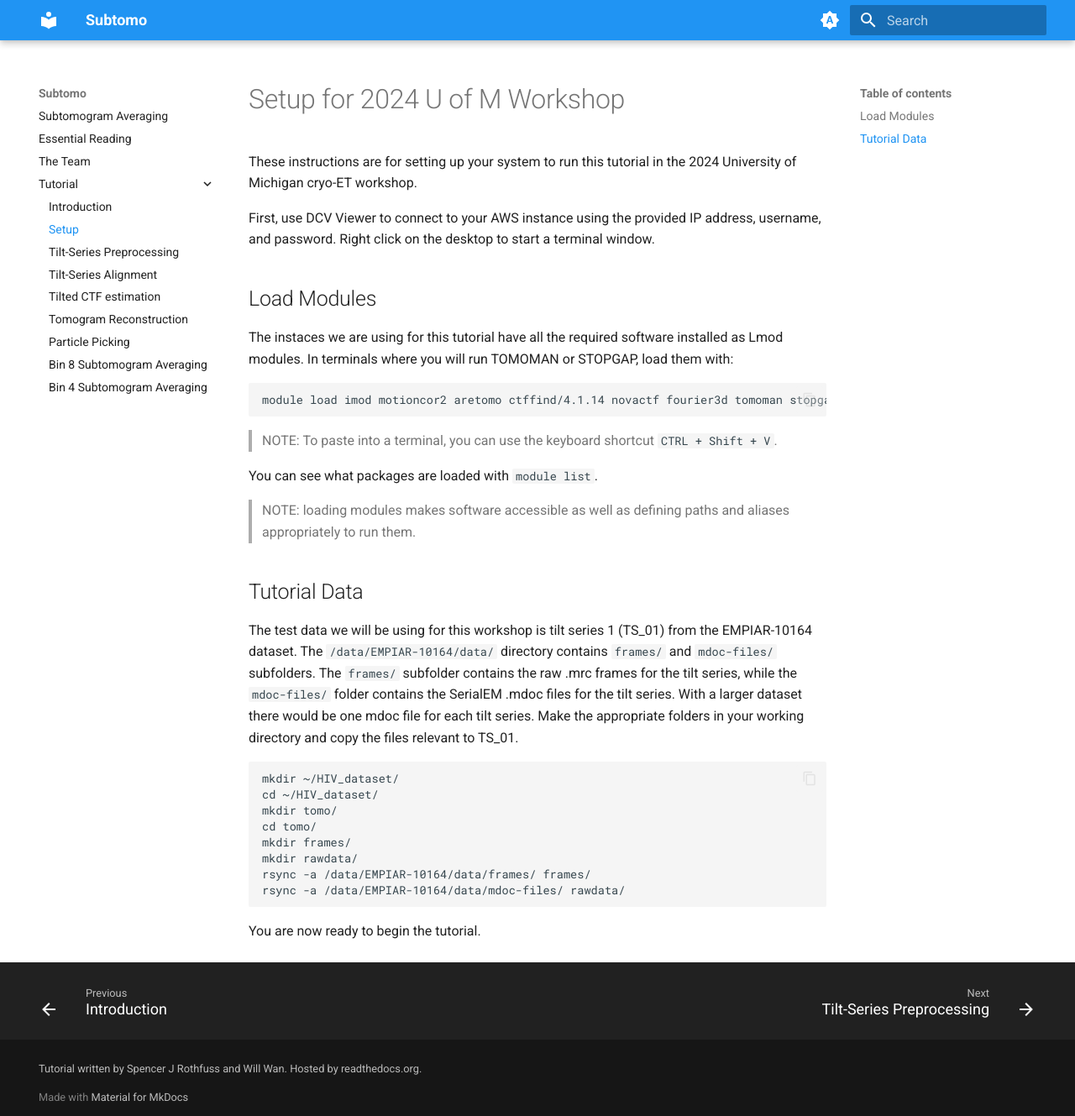
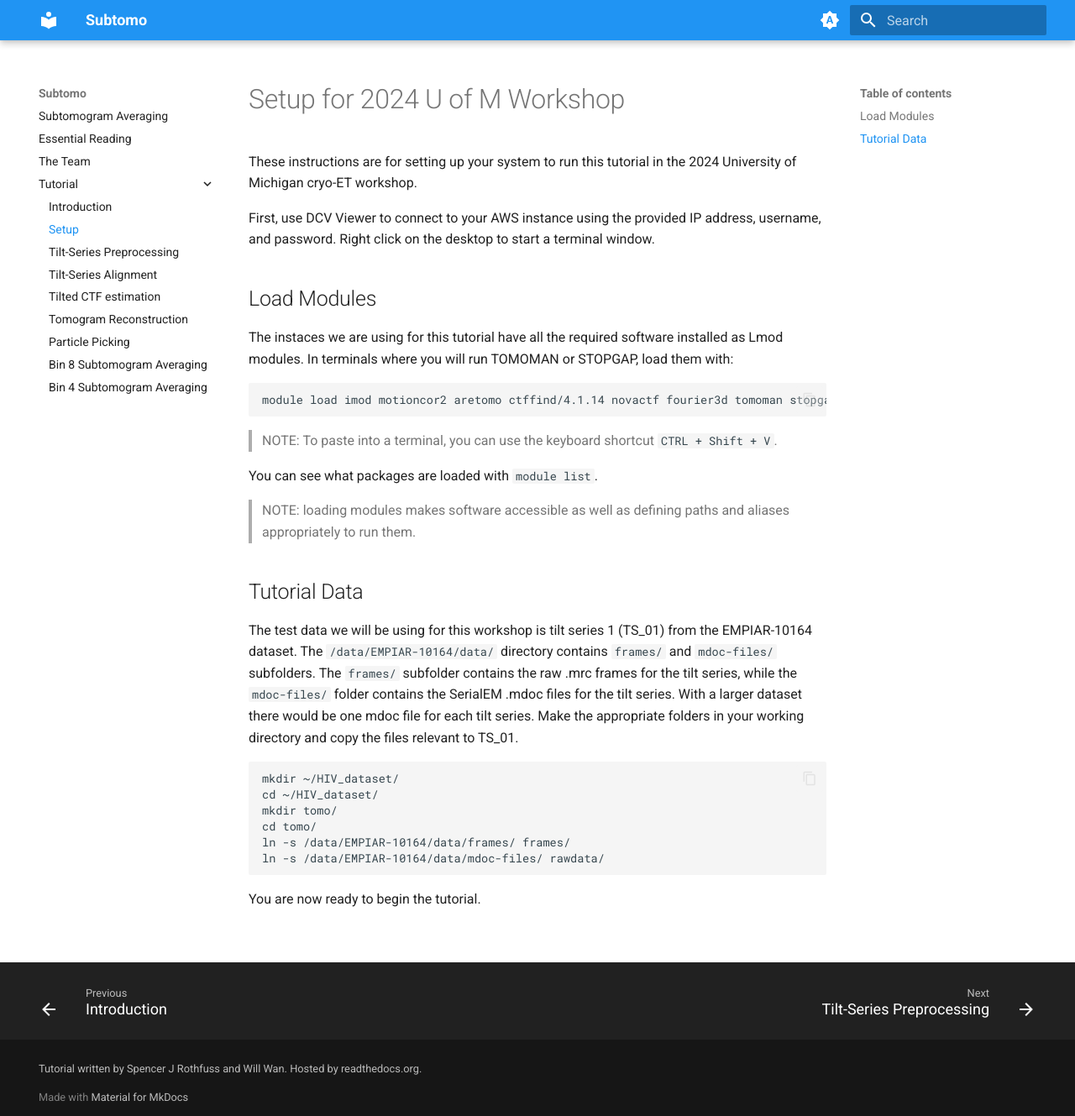
Before and after one commit to wan-lab-vanderbilt/subtomo-tutorials, an MkDocs documentation site: the page built from docs/hiv/setup.md, in a window 1280 px wide and 1329 px high. Shown: the whole window at 84% size. Built offline with MkDocs 1.6.1 and Material for MkDocs 9.7.7, drawn with Linux system fonts in a browser that asks for light colours.

Commit message:
Update setup.md

```diff
--- a/docs/hiv/setup.md
+++ b/docs/hiv/setup.md
@@ -30,9 +30,7 @@ Make the appropriate folders in your working directory and copy the files releva
     cd ~/HIV_dataset/
     mkdir tomo/
     cd tomo/
-    mkdir frames/
-    mkdir rawdata/
-    rsync -a /data/EMPIAR-10164/data/frames/ frames/
-    rsync -a /data/EMPIAR-10164/data/mdoc-files/ rawdata/
+    ln -s /data/EMPIAR-10164/data/frames/ frames/
+    ln -s /data/EMPIAR-10164/data/mdoc-files/ rawdata/
 
 You are now ready to begin the tutorial.
```
